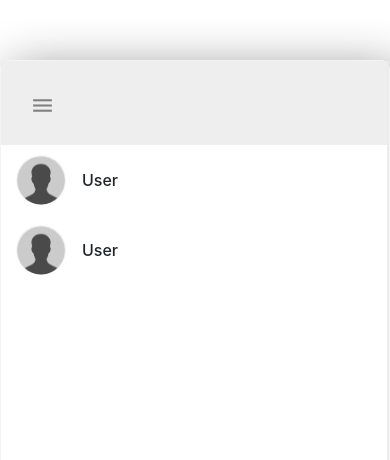
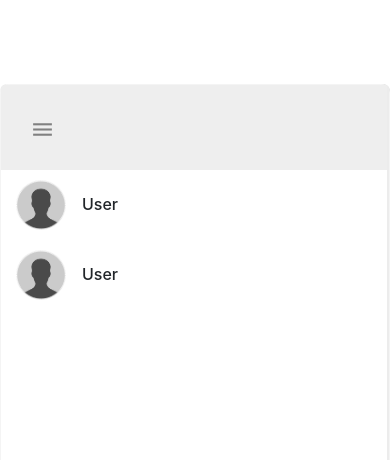
Before and after one commit to zakariamofaddel/Chat.io, a plain HTML site: page chat.html in a window 390 px wide. Shown: the top 460 px of the page. Drawn offline with nearby package versions, Linux system fonts and the light colour scheme.

Commit message:
Foler architecture fixed and responsiveness improved

```diff
--- a/index.html
+++ b/chat.html
@@ -3,7 +3,7 @@
 	<head>
 		<meta charset="UTF-8" />
 		<meta name="viewport" content="width=device-width, initial-scale=1.0" />
-		<link rel="stylesheet" href="/public/css/style.css" />
+		<link rel="stylesheet" href="/public/chat-css/style.css" />
 		<link
 			rel="stylesheet"
 			href="https://stackpath.bootstrapcdn.com/bootstrap/4.3.1/css/bootstrap.min.css"
@@ -14,7 +14,7 @@
 			rel="stylesheet"
 			href="https://fonts.googleapis.com/icon?family=Material+Icons"
 		/>
-		<title>Document</title>
+		<title>Chat.io</title>
 	</head>
 	<body>
 		<div class="container">
@@ -37,7 +37,7 @@
 							<div class="content-left">
 								<img
 									class="profile-image"
-									src="public/css/imgs/profile-placeholder.png"
+									src="public/imgs/profile-placeholder.png"
 									alt=""
 								/>
 								<div class="text">
@@ -52,7 +52,7 @@
 							<div class="content-left">
 								<img
 									class="profile-image"
-									src="public/css/imgs/profile-placeholder.png"
+									src="public/imgs/profile-placeholder.png"
 									alt=""
 								/>
 								<div class="text">
@@ -70,7 +70,7 @@
 						<div class="content-left">
 							<img
 								class="room-image"
-								src="public/css/imgs/javascript-room.png"
+								src="public/imgs/javascript-room.png"
 								alt=""
 							/>
 							<div class="text">
--- a/public/css/style.scss
+++ b/public/chat-css/style.scss
@@ -31,7 +31,7 @@ input {
 
 //BOOTSTRAP SUCKS SOMETIMES
 .container {
-	margin: 60px auto;
+	margin: 10vh auto !important;
 	padding: 0;
 	border-radius: 7px;
 
@@ -220,10 +220,18 @@ input {
 @media only screen and (max-width: 768px) {
 	body {
 		overflow-y: scroll;
+		overflow-x: hidden;
 	}
 
-	#users-list {
-		height: 35vh;
+	.container {
+		margin: 0;
+		overflow-x: hidden;
+
+		.col-md-4 {
+			#users-list {
+				height: 35vh;
+			}
+		}
 	}
 
 	.chat-panel {
```
Also changed, not shown: public/chat-css/style.css, public/imgs/javascript-room.png (renamed from public/css/imgs/javascript-room.png), public/imgs/myprofile-placeholder.png (renamed from public/css/imgs/myprofile-placeholder.png), public/imgs/profile-placeholder.png (renamed from public/css/imgs/profile-placeholder.png), 2 other files.
